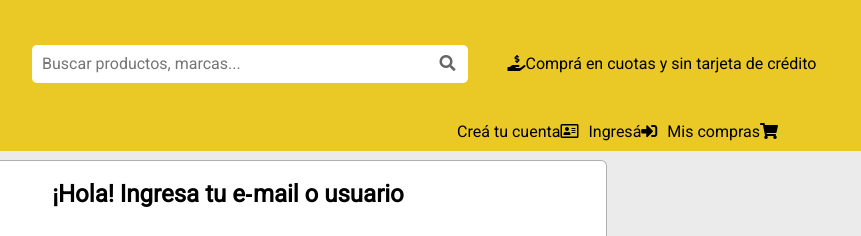
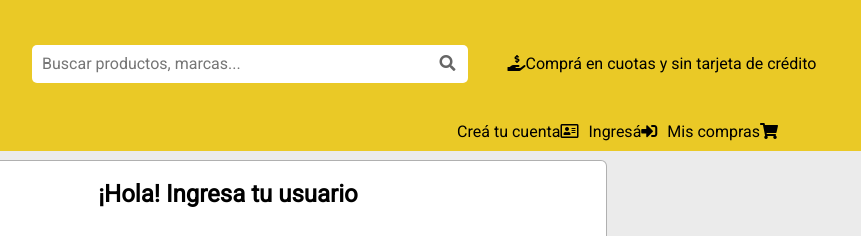
Before and after one commit to GUIPARO/Mercado-Liebre, a website: page views/login.html in a window 1280 px wide. Shown: the top 236 px of the page, 419-1280 px from the left. Drawn offline with Linux system fonts and the light colour scheme.

Commit message:
Se mejoro el titulo del login

```diff
--- a/views/login.html
+++ b/views/login.html
@@ -58,7 +58,7 @@
     <main>
         <form action="/" method="post">
             <div class="container-login">
-                <h2 class="title-card-login">¡Hola! Ingresa tu e‑mail o usuario</h2>
+                <h2 class="title-card-login">¡Hola! Ingresa tu usuario</h2>
                 <div class=login-name>
                     <label for="name-login"></label>
                     <input type="text" id="name-login" name="name-login" placeholder="Nombre de usuario" required>
```
